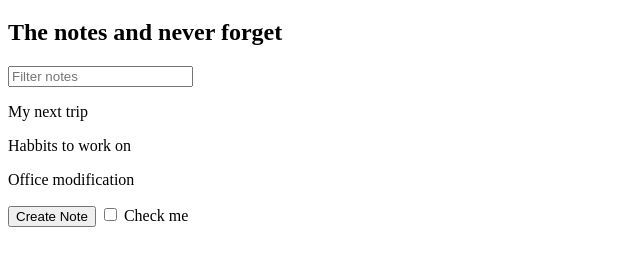
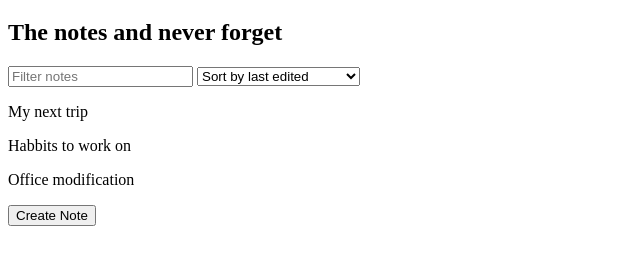
Before and after one commit to YudhaYuki/modern-js, a plain HTML site: page 5-notes-app/index.html in a window 1280 px wide. Shown: the part 61-326 px from the top of the page, without its empty margins (0-640 px from the left). Drawn offline with Linux system fonts and the light colour scheme.

Commit message:
Adding Dropdowns

```diff
--- a/5-notes-app/index.html
+++ b/5-notes-app/index.html
@@ -12,13 +12,15 @@
 
     <input id="search-text" type="text" placeholder="Filter notes">
 
+    <select name="" id="filter-by">
+        <option value="byEdited">Sort by last edited</option>
+        <option value="byCreated">Sort by recently created</option>
+        <option value="alphabetical">Sort alphabetically</option>
+    </select>
+
     <div id="notes"></div>
 
     <button id="create-note">Create Note</button>
-
-    <label>
-        <input id="for-fun" type="checkbox"> Check me
-    </label>
 
     <script src="notes-app.js"></script>
 
--- a/5-notes-app/notes-app.js
+++ b/5-notes-app/notes-app.js
@@ -42,6 +42,6 @@ document.querySelector('#search-text').addEventListener('input', function(e) {
     renderNotes(notes, filters);
 });
 
-document.querySelector('#for-fun').addEventListener('change', function(e) {
-    console.log(e.target.checked);
+document.querySelector('#filter-by').addEventListener('change', function(e){
+    console.log(e.target.value)
 });
--- a/6-todo-app/todos-app.js
+++ b/6-todo-app/todos-app.js
@@ -57,8 +57,6 @@ const renderTodos = function(todos, filters){
 renderTodos(todos, filters);
 
 
-
-
 document.querySelector('#search-text').addEventListener('input', function(e) {
     filters.searchText = e.target.value;
     renderTodos(todos, filters);
```
